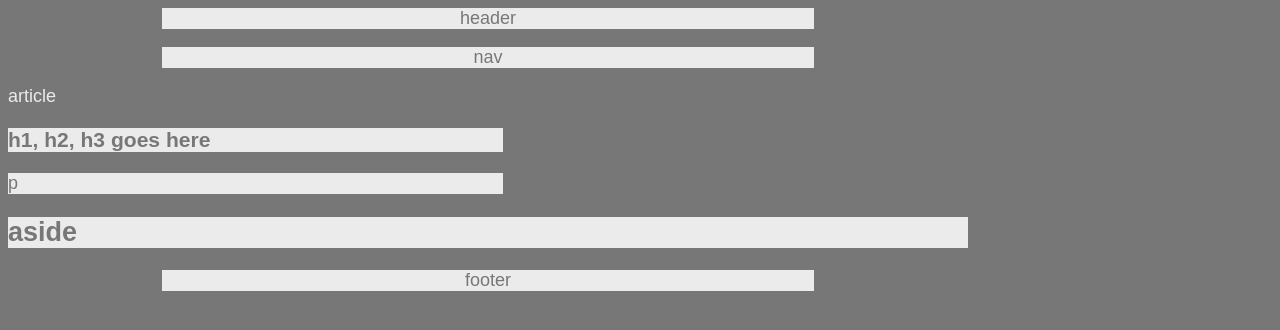
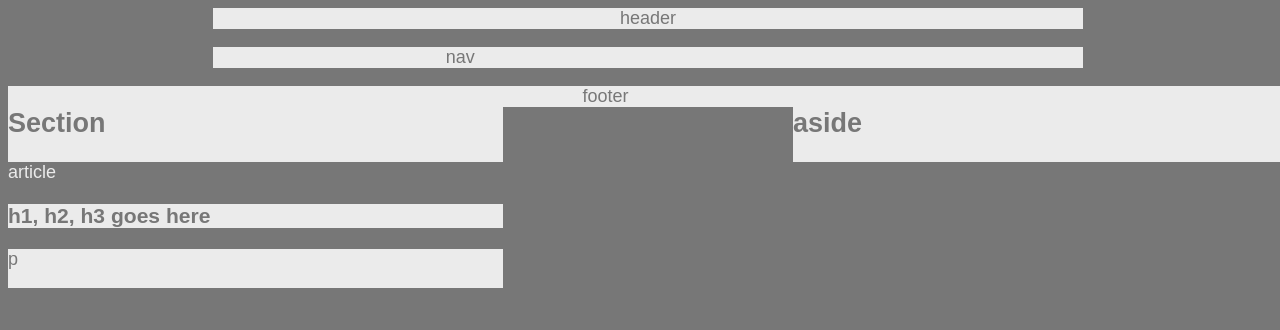
Before and after one commit to Livi143/HW-Wireframe1, a plain HTML site: page index.html in a window 1280 px wide. Drawn offline with Linux system fonts and the light colour scheme.

Commit message:
friday minor edits

```diff
--- a/assets/style.css
+++ b/assets/style.css
@@ -2,7 +2,7 @@ body {
    font-family: Arial, Helvetica Neue, Helvetica, sans-serif;
    color: #777;
    background: #777;
-   width: 960px;
+   width: 100%;
    font-size: 18px;
 }
 
@@ -12,10 +12,6 @@ header  {
     margin-left: 16%;
     text-align: center;
 }
-h3, p {
-    background: #ebebeb;
-    color: #777;
-}
 
 nav {
     background: #ebebeb;
@@ -24,14 +20,30 @@ nav {
     text-align: center;
 }
 
- section {
+section {
     background: #ebebeb;
+    color: #777;
     width: 495px;
+    float: left;
 
+}
+
+article {
+    color: #ebebeb;
+    background: #777;
+    width: 495px;
+}
+
+h3, p {
+    background: #ebebeb;
+    color: #777;
+    width: 495px;
 }
 
 aside {
     background: #ebebeb;
+    float: right;
+    width: 495px;
 }
 
 footer {
@@ -40,8 +52,3 @@ footer {
     margin-left: 16%;
     text-align: center;
 }
-
-article {
-    color: #ebebeb;
-    background: #777;
-}
--- a/index.html
+++ b/index.html
@@ -21,7 +21,8 @@
         </nav>
 
         <section id="left">
-                <article>
+                <h1>Section </h1>
+            <article>
                     article
             <h3>h1, h2, h3 goes here
             </h3>
```
